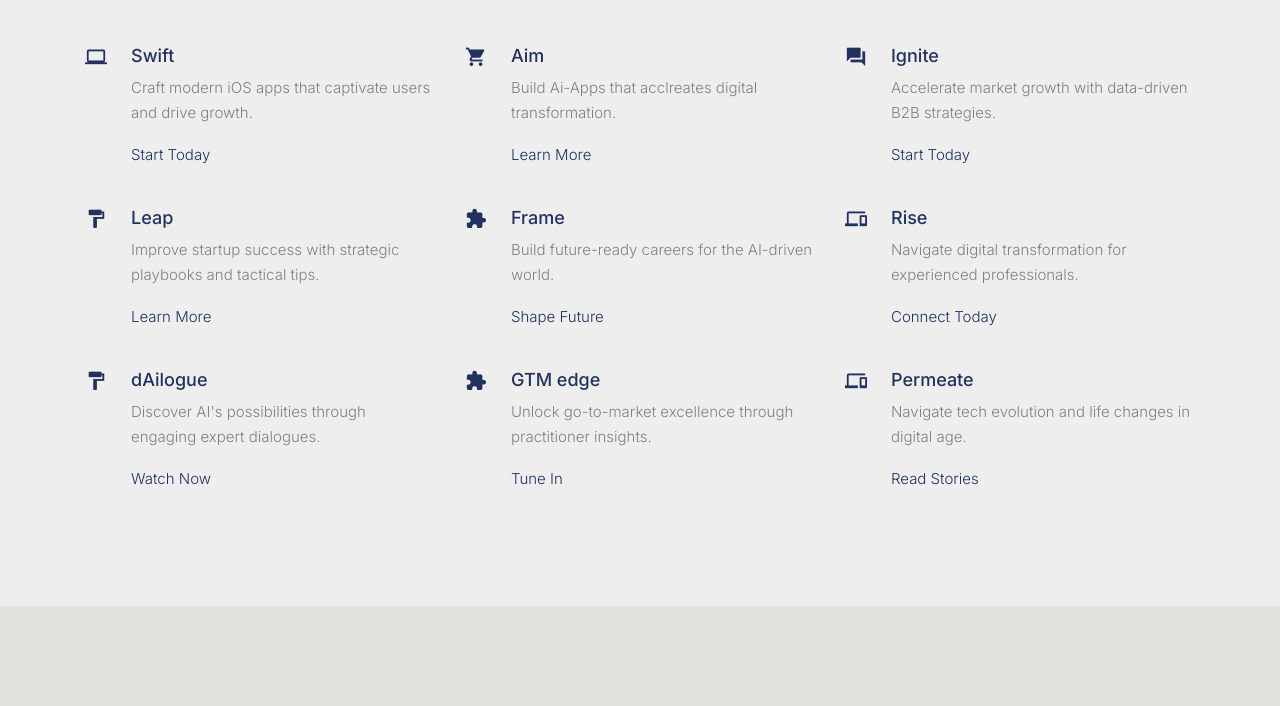
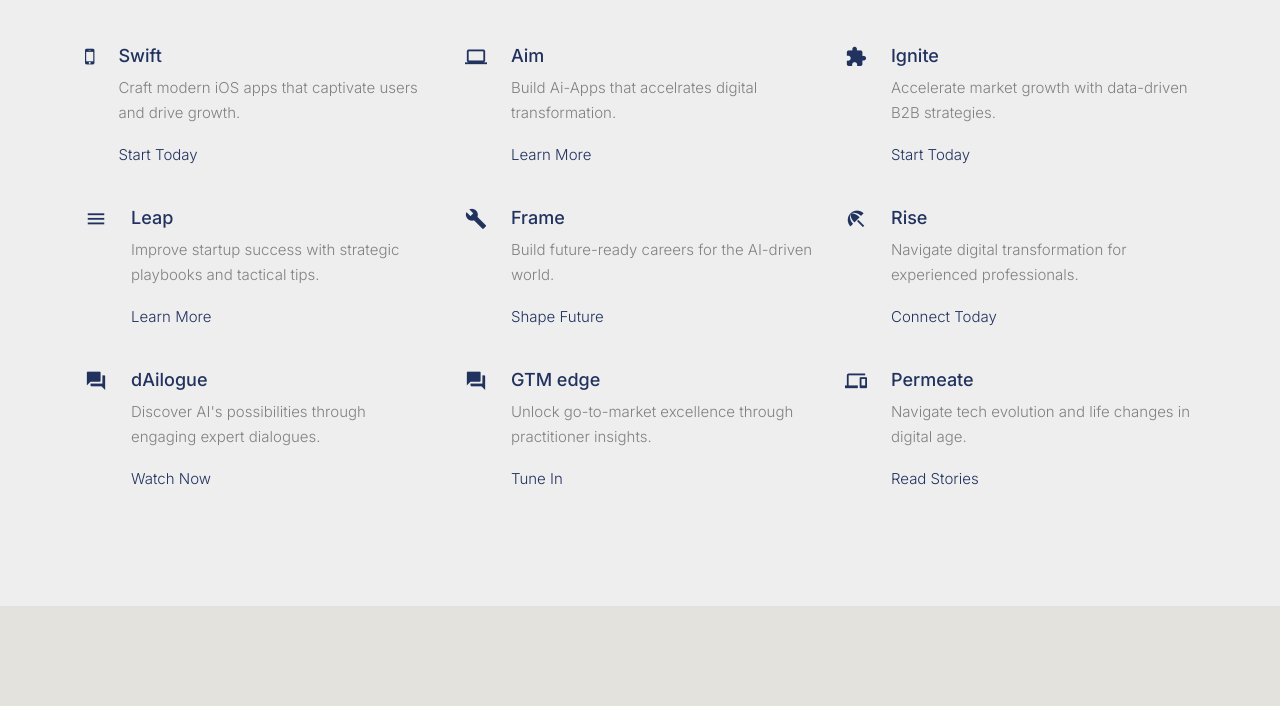
Before and after one commit to Neuedo/neuedo.github.io, a plain HTML site: page index.html in a window 1280 px wide. Shown: the part 2457-3163 px from the top of the page. Drawn offline with Linux system fonts and the light colour scheme; no server answers; files whose address does not match are found by name.

Commit message:
icon update

```diff
--- a/index.html
+++ b/index.html
@@ -439,7 +439,7 @@
           <div class="row align-items-stretch">
             <div class="col-md-6 col-lg-4 mb-4 mb-lg-4" data-aos="fade-up">
               <div class="unit-4 d-flex">
-                <div class="unit-4-icon mr-4"><span class="text-primary icon-laptop2"></span></div>
+                <div class="unit-4-icon mr-4"><span class="text-primary icon-mobile"></span></div>
                 <div>
                   <h3><a href="https://swift.neuedo.com" target="_blank">Swift</a></h3>
                   <p>Craft modern iOS apps that captivate users and drive growth.</p>
@@ -449,17 +449,17 @@
             </div>
             <div class="col-md-6 col-lg-4 mb-4 mb-lg-4" data-aos="fade-up" data-aos-delay="100">
               <div class="unit-4 d-flex">
-                <div class="unit-4-icon mr-4"><span class="text-primary icon-shopping_cart"></span></div>
+                <div class="unit-4-icon mr-4"><span class="text-primary icon-laptop2"></span></div>
                 <div>
                   <h3><a href="#">Aim</a></h3>
-                  <p>Build Ai-Apps that acclreates digital transformation.</p>
+                  <p>Build Ai-Apps that accelrates digital transformation.</p>
                   <p><a href="#">Learn More</a></p>
                 </div>
               </div>
             </div>
             <div class="col-md-6 col-lg-4 mb-4 mb-lg-4" data-aos="fade-up" data-aos-delay="200">
               <div class="unit-4 d-flex">
-                <div class="unit-4-icon mr-4"><span class="text-primary icon-question_answer"></span></div>
+                <div class="unit-4-icon mr-4"><span class="text-primary icon-extension"></span></div>
                 <div>
                   <h3><a href="https://ignite.neuedo.com" target="_blank">Ignite</a></h3>
                   <p>Accelerate market growth with data-driven B2B strategies.</p>
@@ -471,7 +471,7 @@
 
             <div class="col-md-6 col-lg-4 mb-4 mb-lg-4" data-aos="fade-up" data-aos-delay="300">
               <div class="unit-4 d-flex">
-                <div class="unit-4-icon mr-4"><span class="text-primary icon-format_paint"></span></div>
+                <div class="unit-4-icon mr-4"><span class="text-primary icon-menu"></span></div>
                 <div>
                   <h3><a href="#">Leap</a></h3>
                   <p>Improve startup success with strategic playbooks and tactical tips.</p>
@@ -481,7 +481,7 @@
             </div>
             <div class="col-md-6 col-lg-4 mb-4 mb-lg-4" data-aos="fade-up" data-aos-delay="400">
               <div class="unit-4 d-flex">
-                <div class="unit-4-icon mr-4"><span class="text-primary icon-extension"></span></div>
+                <div class="unit-4-icon mr-4"><span class="text-primary icon-build"></span></div>
                 <div>
                   <h3><a href="#">Frame</a></h3>
                   <p>Build future-ready careers for the AI-driven world.</p>
@@ -491,7 +491,7 @@
             </div>
             <div class="col-md-6 col-lg-4 mb-4 mb-lg-4" data-aos="fade-up" data-aos-delay="500">
               <div class="unit-4 d-flex">
-                <div class="unit-4-icon mr-4"><span class="text-primary icon-phonelink"></span></div>
+                <div class="unit-4-icon mr-4"><span class="text-primary icon-beach_access"></span></div>
                 <div>
                   <h3><a href="#">Rise</a></h3>
                   <p>Navigate digital transformation for experienced professionals.</p>
@@ -502,7 +502,7 @@
 
             <div class="col-md-6 col-lg-4 mb-4 mb-lg-4" data-aos="fade-up" data-aos-delay="300">
               <div class="unit-4 d-flex">
-                <div class="unit-4-icon mr-4"><span class="text-primary icon-format_paint"></span></div>
+                <div class="unit-4-icon mr-4"><span class="text-primary icon-question_answer"></span></div>
                 <div>
                   <h3><a href="#">dAilogue</a></h3>
                   <p>Discover AI's possibilities through engaging expert dialogues.</p>
@@ -512,7 +512,7 @@
             </div>
             <div class="col-md-6 col-lg-4 mb-4 mb-lg-4" data-aos="fade-up" data-aos-delay="400">
               <div class="unit-4 d-flex">
-                <div class="unit-4-icon mr-4"><span class="text-primary icon-extension"></span></div>
+                <div class="unit-4-icon mr-4"><span class="text-primary icon-question_answer"></span></div>
                 <div>
                   <h3><a href="#">GTM edge</a></h3>
                   <p>Unlock go-to-market excellence through practitioner insights.</p>
```
